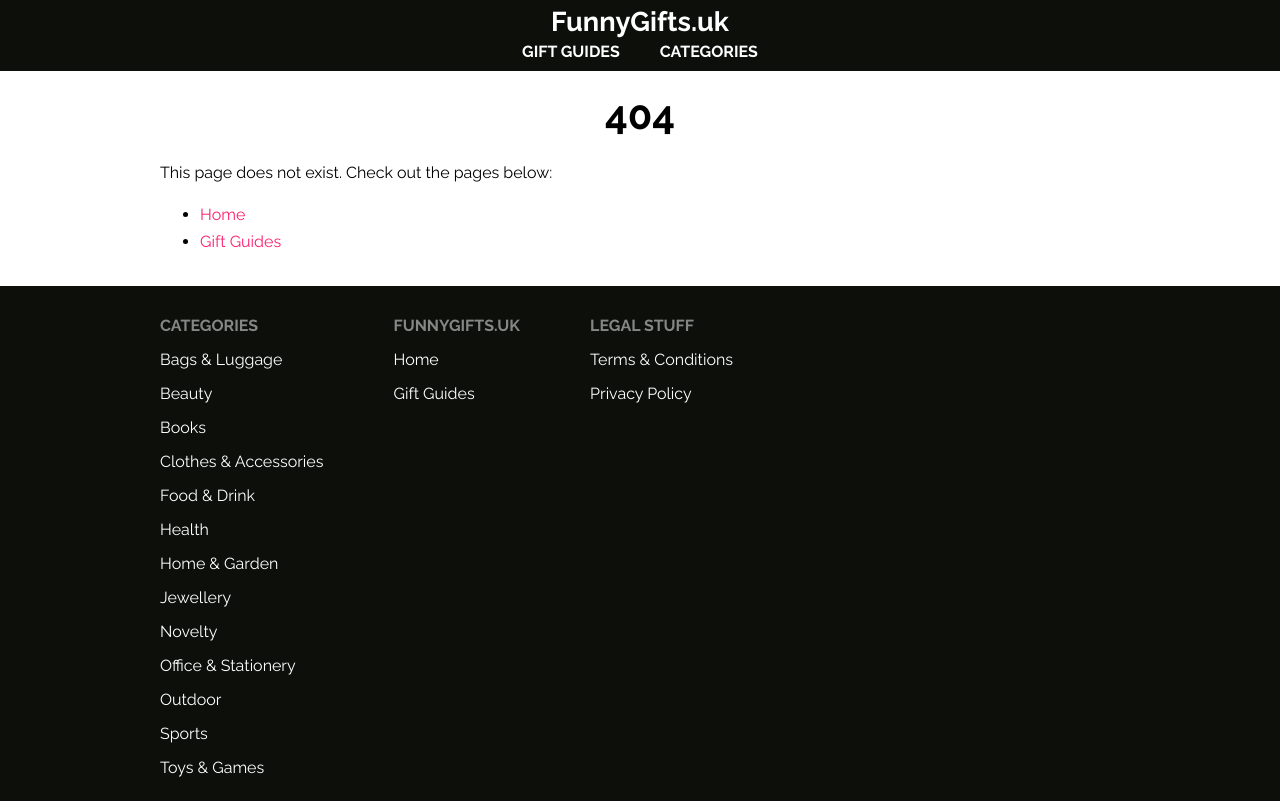
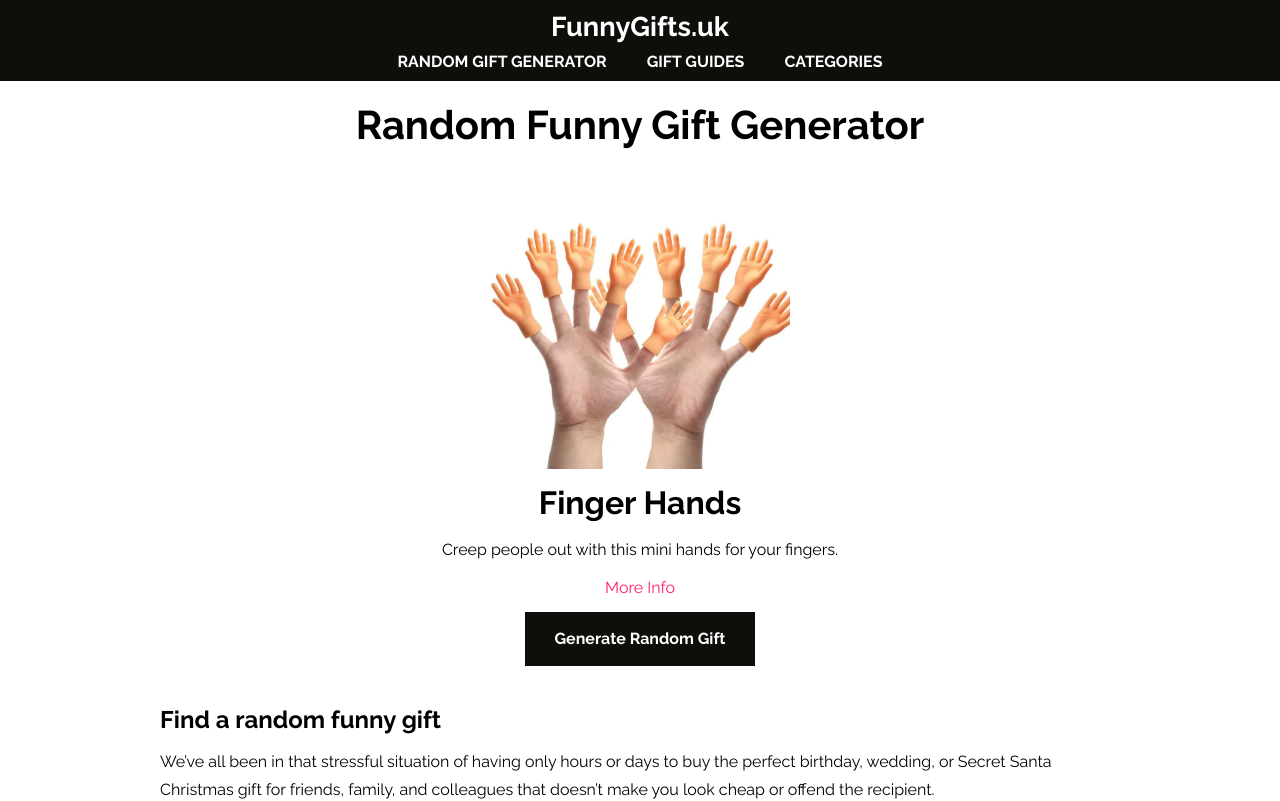
Before and after one commit to johnnyfwk/funny-gifts-front-end, a React (Create React App) app: page /random-gift-generator in a window 1280 px wide. Shown: the top 801 px of the page. Built offline with nearby package versions, Linux system fonts and the light colour scheme.

Commit message:
Creating 'Gift Generator' page.

```diff
--- a/src/App.js
+++ b/src/App.js
@@ -7,6 +7,7 @@
 import Post from "./pages/Post";
 import Item from "./pages/Item";
 import GiftGuides from "./pages/GiftGuides";
+import GiftGenerator from "./pages/GiftGenerator";
 import About from "./pages/About";
 import Contact from "./pages/Contact";
 import Footer from "./components/Footer";
@@ -77,6 +78,13 @@
                 ></Route>
 
                 <Route
+                    path="/random-gift-generator"
+                    element={
+                        <GiftGenerator />
+                    }
+                ></Route>
+
+                <Route
                     path="/about"
                     element={<About />}
                 ></Route>
--- a/src/assets/content/items.js
+++ b/src/assets/content/items.js
@@ -3342,5 +3342,5 @@
         supplier: "Amazon",
         externalLink: "https://amzn.to/3Tz1Bh0",
         price: 16.79,
-    },
+    }
 ];
--- a/src/components/Footer.jsx
+++ b/src/components/Footer.jsx
@@ -33,6 +33,9 @@
                             <Link to="/" onClick={handleFooterLinks}>Home</Link>
                         </div>
                         <div>
+                            <Link to="/random-gift-generator/" onClick={handleFooterLinks}>Random Gift Generator</Link>
+                        </div>
+                        <div>
                             <Link to="/gift-guides/" onClick={handleFooterLinks}>Gift Guides</Link>
                         </div>
                     </div>
--- a/src/components/Nav.jsx
+++ b/src/components/Nav.jsx
@@ -50,10 +50,17 @@
         <div className="nav-wrapper">
             <nav style={styleNav}>
                 <Link
+                    to="/random-gift-generator/"
+                    className="nav-categories-heading"
+                    onClick={handleNavLink}
+                >Random Gift Generator</Link>
+
+                <Link
                     to="/gift-guides/"
                     className="nav-categories-heading"
                     onClick={handleNavLink}
                 >Gift Guides</Link>
+
                 <div
                     className="nav-categories-heading"
                     onMouseEnter={handleNavCategoriesMouseEnter}
--- a/src/index.css
+++ b/src/index.css
@@ -176,7 +176,7 @@
 
 main {
     display: grid;
-    gap: 30px;
+    gap: 40px;
     max-width: var(--max-width);
     margin: auto;
     padding: var(--padding-sides) var(--padding-sides) 30px var(--padding-sides);
@@ -388,21 +388,25 @@
     cursor: pointer;
 }
 
-.item-external-link {
+.button-link {
     background: var(--night);
-    padding: 20px;
+    color: var(--white);
+    padding:  15px 30px;
     display: inline-block;
+    cursor: pointer;
+    font-weight: bold;
+    text-align: center;
+    line-height: 1.5rem;
 }
 
-.item-external-link:link,
-.item-external-link:active,
-.item-external-link:visited {
-    color: var(--white);
+.button-link:link,
+.button-link:active,
+.button-link:visited {
     text-decoration: none;
     font-weight: bold;
 }
 
-.item-external-link:hover {
+.button-link:hover {
     background: var(--rose);
     color: var(--white);
     text-decoration: none;
@@ -473,6 +477,38 @@
 /***************************** POST *****************************/
 
 
+
+/***************************** POST *****************************/
+#random-gift-generator-item {
+    display: grid;
+    gap: 15px;
+    justify-items: center;
+    text-align: center;
+}
+
+#random-gift-generator-image {
+    max-height: 300px;
+}
+
+#random-gift-generator-name {
+    font-size: 2rem;
+    font-weight: bold;
+}
+
+#random-gift-generator-more-info:link,
+#random-gift-generator-more-info:active,
+#random-gift-generator-more-info:visited {
+    color: var(--rose);
+    text-decoration: none;
+}
+
+#random-gift-generator-more-info:hover {
+    text-decoration: underline;
+}
+/***************************** POST *****************************/
+
+
+
 @media screen and (min-width: 320px) {
     .item-cards-wrapper,
     .post-cards-wrapper {
@@ -495,6 +531,10 @@
 
     #logo-and-nav-button {
         justify-content: center;
+    }
+
+    #logo {
+        padding: 5px;
     }
 
     #nav-button,
--- /dev/null
+++ b/src/pages/GiftGenerator.jsx
@@ -0,0 +1,87 @@
+import { Helmet } from "react-helmet";
+import { useState, useEffect } from "react";
+import { Link } from "react-router-dom";
+import { allItems } from "../assets/content/items";
+import * as utils from '../utils';
+
+export default function GiftGenerator() {
+    const [ randomGift, setRandomGift ] = useState(null);
+    const [ randomNumbersGenerated, setRandomNumbersGenerated] = useState([]);
+
+    useEffect(() => {
+        const randomNumber = utils.generateRandomNumber(allItems.length);
+        setRandomNumbersGenerated([randomNumber]);
+        setRandomGift(allItems[randomNumber]);
+    }, [])
+
+    function handleGenerateRandomGiftButton() {
+        let randomNumber = utils.generateRandomNumber(allItems.length);
+        if (randomNumbersGenerated.length < allItems.length) {
+            while (randomNumbersGenerated.includes(randomNumber)) {
+                randomNumber = utils.generateRandomNumber(allItems.length);
+            }
+            setRandomGift(allItems[randomNumber]);
+            setRandomNumbersGenerated([...randomNumbersGenerated, randomNumber]);
+        } else {
+            setRandomGift(allItems[randomNumber]);
+            setRandomNumbersGenerated([randomNumber]);
+        }
+    }
+
+    function handleMoreInfoLink() {
+        window.scrollTo(0, 0);
+    }
+
+    if (!randomGift) {
+        return null;
+    }
+
+    return (
+        <div>
+            <Helmet>
+                <meta name="robots" content="index, follow" />
+                <link rel="canonical" href="https://funnygifts.uk/random-gift-generator" />
+                <title>Random Funny Gift Generator • FunnyGifts.uk</title>
+                <meta name="description" content="Find funny gifts for friends, family, and colleagues with our random gift generator." />
+            </Helmet>
+
+            <div className="header-wrapper">
+                <header>
+                    <h1>Random Funny Gift Generator</h1>
+                </header>
+            </div>
+
+            <div className="main-wrapper">
+                <main>
+                    <section id="random-gift-generator-item">
+                        <img
+                            src={`/images/${randomGift.images[0].src}`}
+                            alt={randomGift.images[0].alt}
+                            id="random-gift-generator-image"
+                        />
+                        <div id="random-gift-generator-name">{randomGift.name}</div>
+                        <p className="body">{randomGift.description}</p>
+                        <div>
+                            <Link
+                                to={`/items/${randomGift.slug}`}
+                                id="random-gift-generator-more-info"
+                                onClick={handleMoreInfoLink}
+                            >More Info</Link>
+                        </div>
+                        <div>
+                            <div className="button-link" onClick={handleGenerateRandomGiftButton}>Generate Random Gift</div>
+                        </div>
+                    </section>
+
+                    <section className="body">
+                        <h2>Find a random funny gift</h2>
+                        <p>We’ve all been in that stressful situation of having only hours or days to buy the perfect birthday, wedding, or Secret Santa Christmas gift for friends, family, and colleagues that doesn’t make you look cheap or offend the recipient.</p>
+                        <p>Many of us end up giving up and say “<i>This’ll do!</i>” to the next thing we see and watch the recipient fake happiness as they unwrap their disappointment you’ve just handed to them.</p>
+                        <p>Avoid these stressful situations with our random funny gift generator. We waste our time searching the internet for funny gift ideas so you don’t have to waste yours.</p>
+                        <p>Simply click the ‘Generate Random Gift’ button and a single gift will be displayed with a short description. Keep pressing the button until you come across a funny gift that you think someone might like. For more information about the gift, click on its image or the 'More Info' link.</p>
+                    </section>
+                </main>
+            </div>
+        </div>
+    )
+}
--- a/src/pages/Item.jsx
+++ b/src/pages/Item.jsx
@@ -83,8 +83,8 @@
                                     </div>
                                 </div>
                                 <div dangerouslySetInnerHTML={{ __html: item[0].body }} className="body" />
-                                <div className="item-external-link-button">
-                                    <a href={item[0].externalLink} target="_blank" rel="noopener noreferrer" className="item-external-link">Buy from {item[0].supplier}</a>
+                                <div>
+                                    <a href={item[0].externalLink} target="_blank" rel="noopener noreferrer" className="button-link">Buy from {item[0].supplier}</a>
                                 </div>
                             </div>
 
--- a/src/utils.js
+++ b/src/utils.js
@@ -14,3 +14,7 @@
     const categoryName = capitalisedWords.join(' ');
     return categoryName;
 }
+
+export function generateRandomNumber(maxNumber) {
+    return Math.floor((Math.random() * maxNumber));
+}
```
